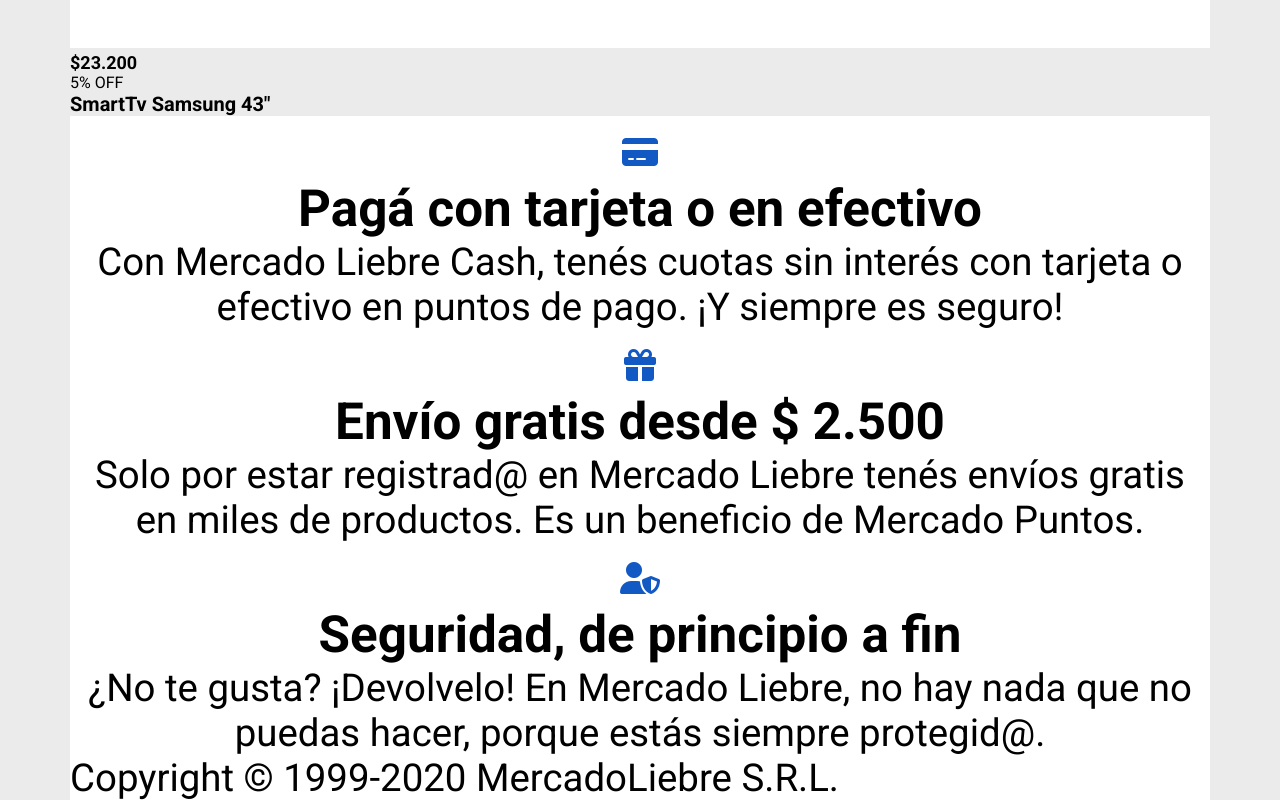
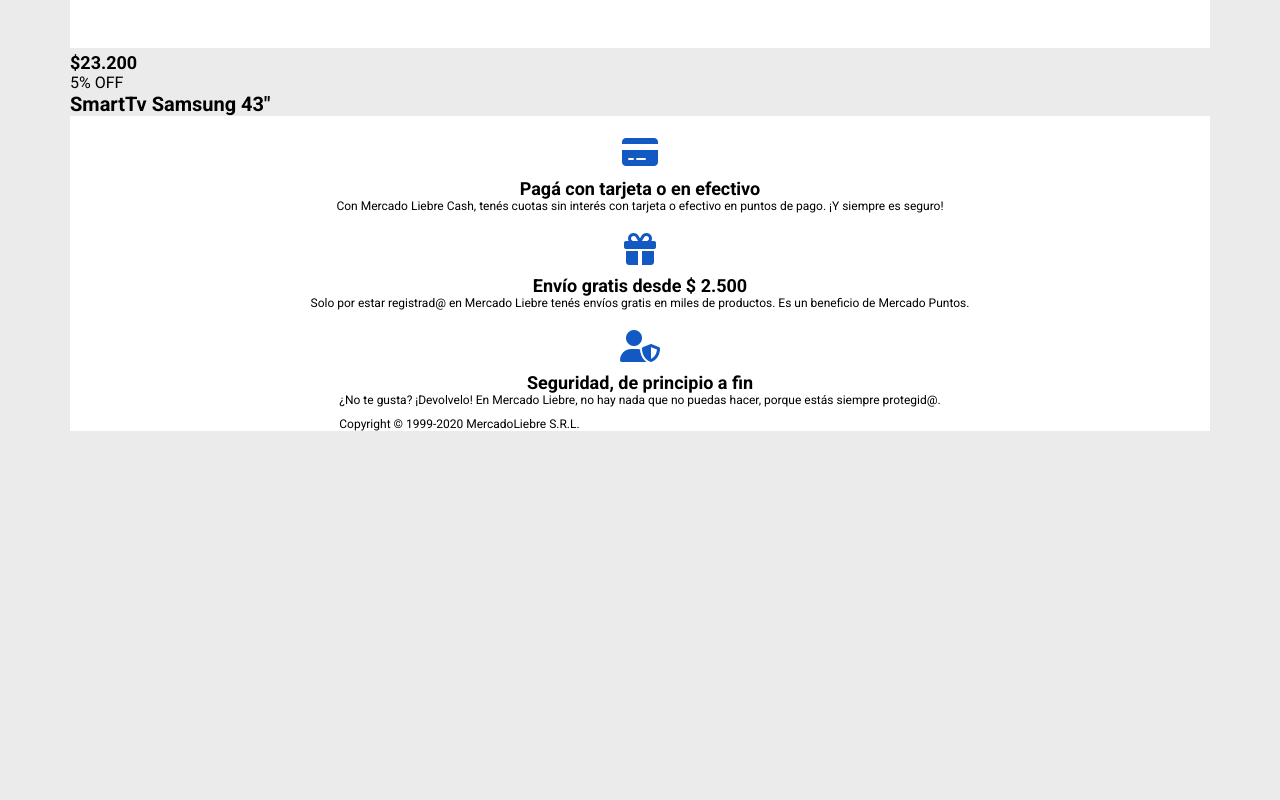
Before and after one commit to ronfer2013/mercado_liebre_maquetado, a website: page views/home.html in a window 1280 px wide. Shown: the part 10314-11114 px from the top of the page. After the commit the page ends 10745 px from the top, so only its background shows below. Drawn offline with Linux system fonts and the light colour scheme.

Commit message:
se corrigen el tamaño de las fuentes en el footer

```diff
--- a/public/css/footer.css
+++ b/public/css/footer.css
@@ -16,14 +16,15 @@
 
 footer h4{
     margin-bottom: 0;
-    font-size: 4vw;
+    font-size: 18px;
 }
 
 footer p{
-    font-size: 3vw;
+    font-size: 12px;
     margin-top: 0;
 }
 
 .footer__section_copy{
+    margin-top: 10px;
     text-align: left;
 }
```
Also changed, not shown: views/home.html (+1 -1 lines).
